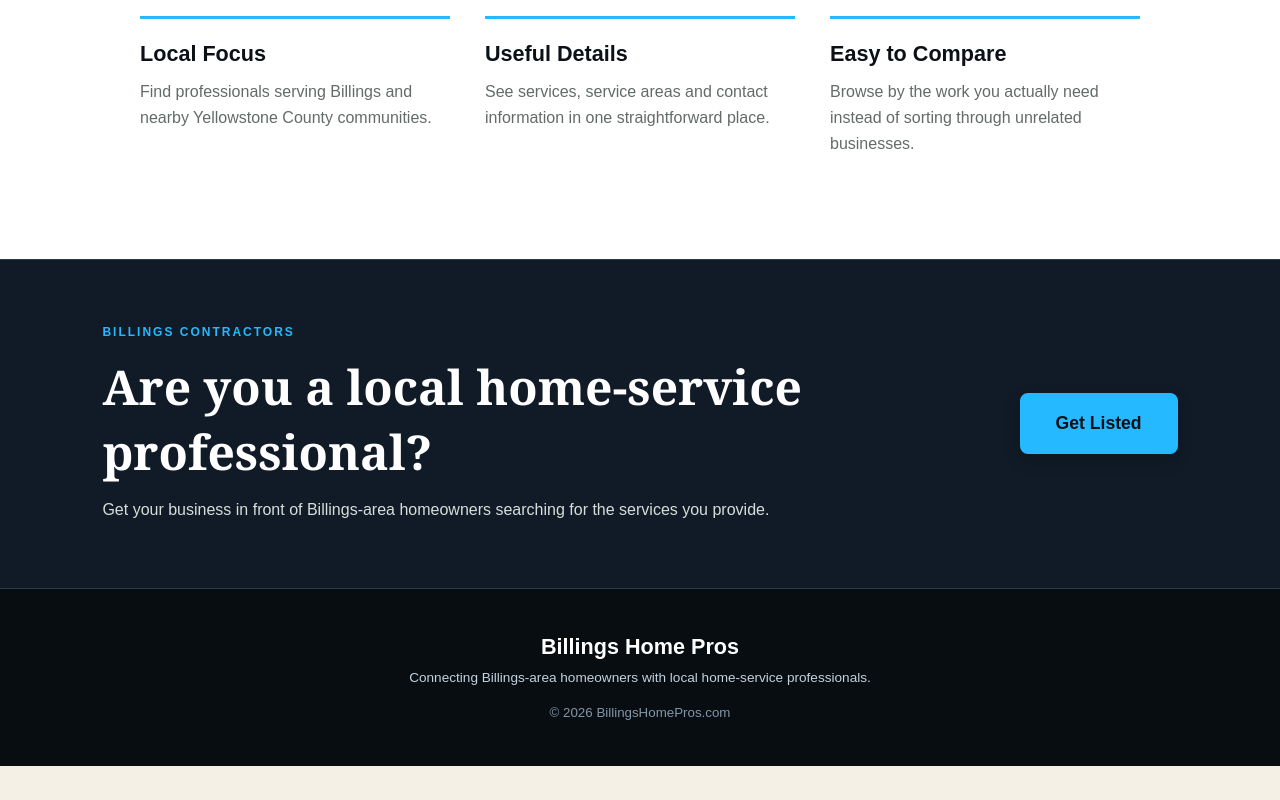
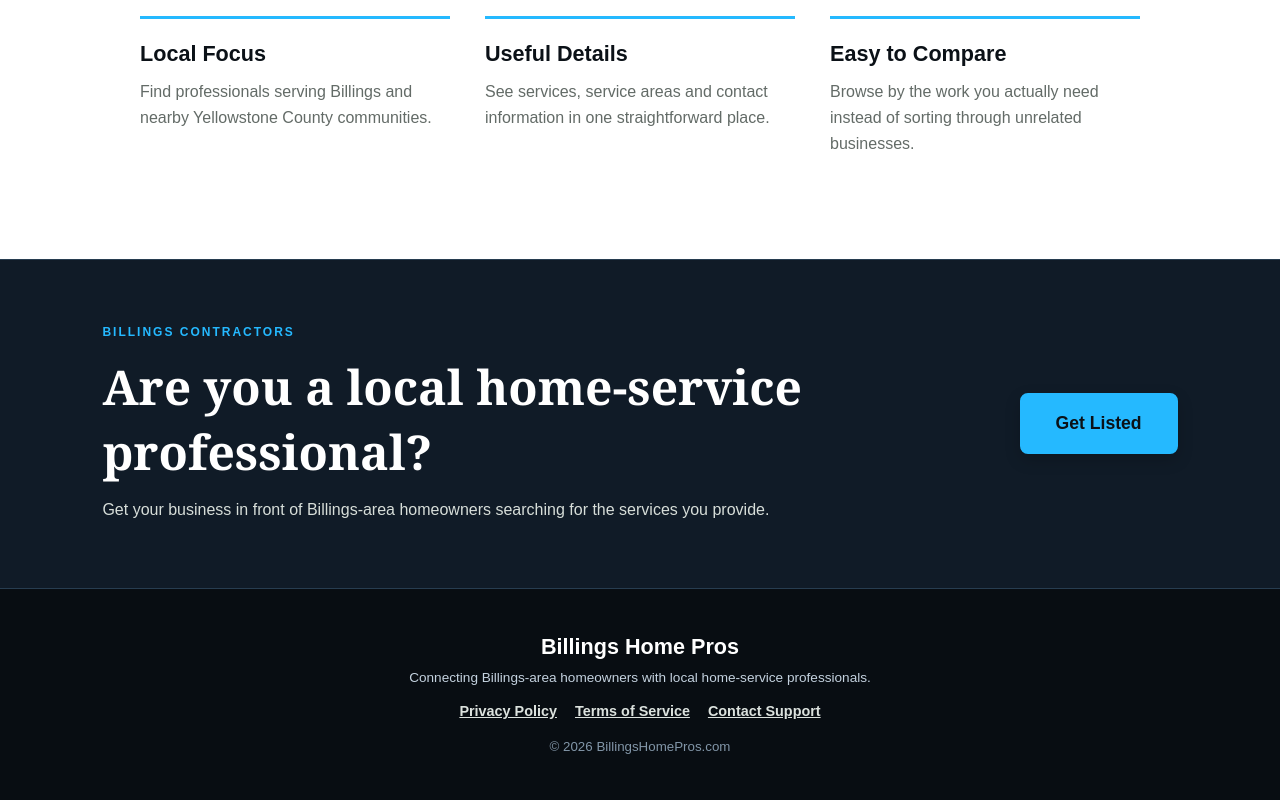
Before and after one commit to Cheddaronbass/billingshomepros, a Next.js app: page / in a window 1280 px wide. Shown: the part 2363-3163 px from the top of the page. Before the commit the page ends 3129 px from the top, so only its background shows below. Built offline with nearby package versions, Linux system fonts and the light colour scheme.

Commit message:
Add privacy, terms and support links to homepage footer

```diff
--- a/app/page.js
+++ b/app/page.js
@@ -230,6 +230,11 @@ export default function Home() {
           professionals.
         </p>
 
+        <nav aria-label="Legal and support" style={{ display: "flex", justifyContent: "center", flexWrap: "wrap", gap: "18px", margin: "18px 0" }}>
+          <a href="/privacy" style={{ color: "inherit", textDecoration: "underline" }}>Privacy Policy</a>
+          <a href="/terms" style={{ color: "inherit", textDecoration: "underline" }}>Terms of Service</a>
+          <a href="mailto:support@billingshomepros.com" style={{ color: "inherit", textDecoration: "underline" }}>Contact Support</a>
+        </nav>
         <small>© 2026 BillingsHomePros.com</small>
       </footer>
     </main>
```
